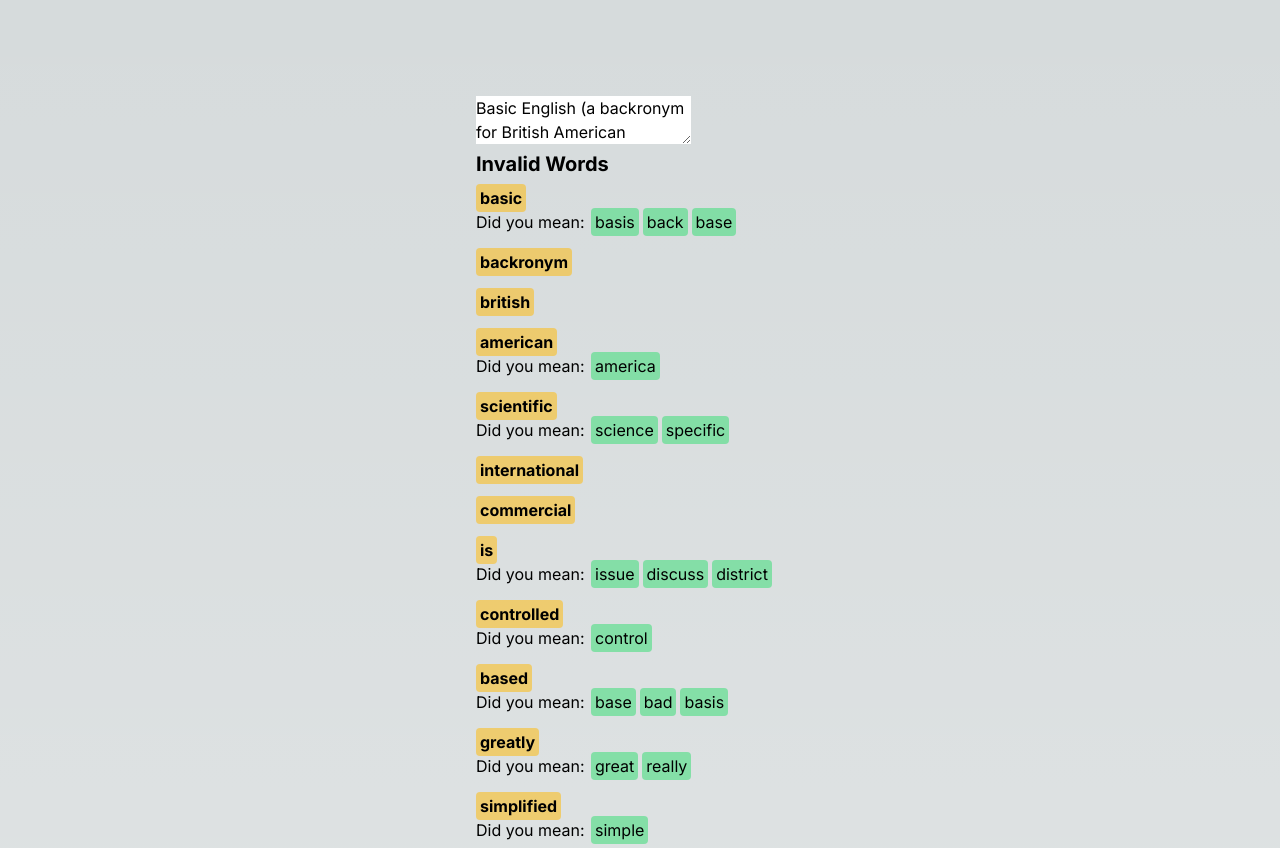
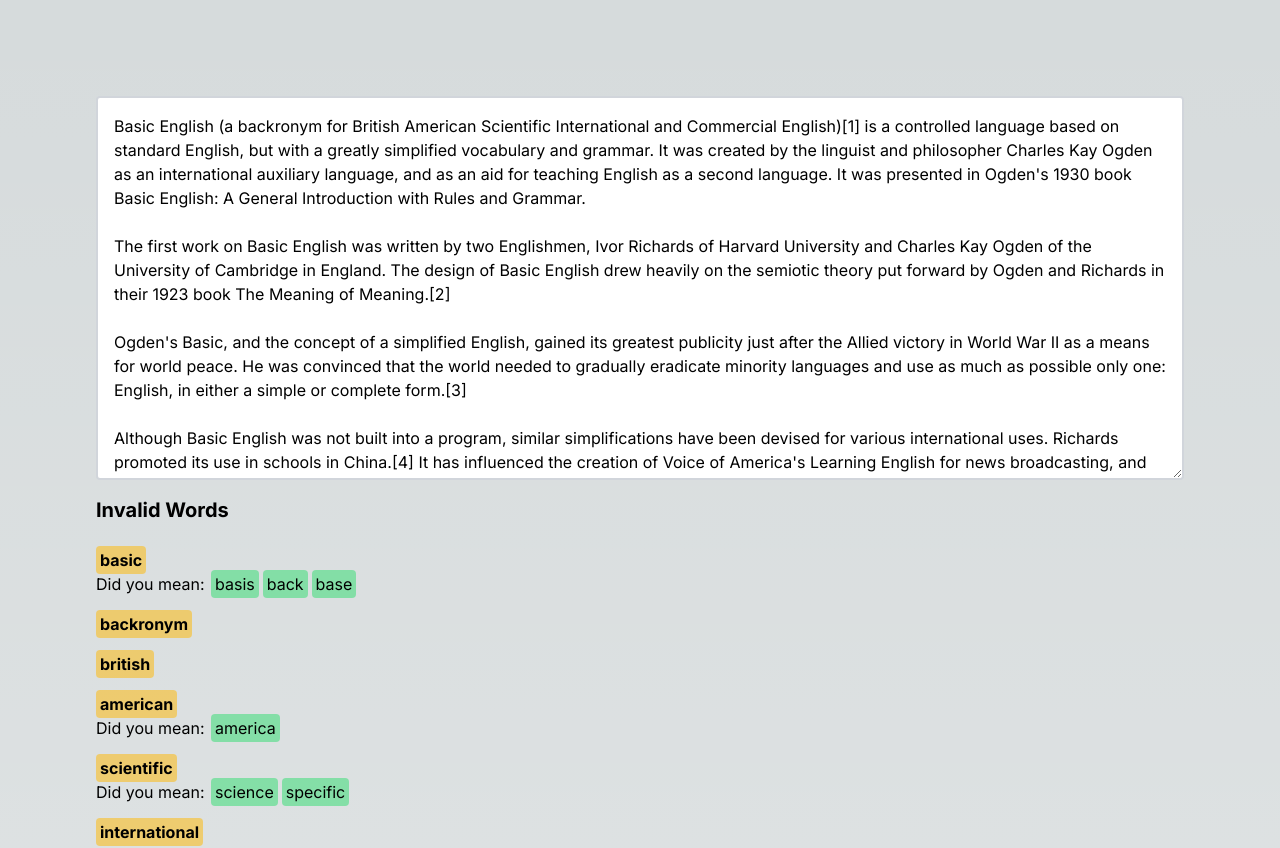
Before and after one commit to antcla/spellcheck-basic-en, a Next.js app: page / in a window 1280 px wide. Shown: the top 848 px of the page. Built offline with nearby package versions, Linux system fonts and the light colour scheme.

Commit message:
feat: improve style

```diff
--- a/src/app/page.tsx
+++ b/src/app/page.tsx
@@ -2,7 +2,7 @@ import { Client } from '@/components/client'
 
 export default function Home() {
   return (
-    <main className="flex min-h-screen flex-col items-center justify-between p-24">
+    <main className="flex min-h-screen flex-col justify-between p-24 gap-4">
       <Client />
     </main>
   )
--- a/src/components/client.tsx
+++ b/src/components/client.tsx
@@ -16,9 +16,9 @@ Ogden's Basic, and the concept of a simplified English, gained its greatest publ
 
 Although Basic English was not built into a program, similar simplifications have been devised for various international uses. Richards promoted its use in schools in China.[4] It has influenced the creation of Voice of America's Learning English for news broadcasting, and Simplified Technical English, another English-based controlled language designed to write technical manuals.`)
   return (
-    <div>
+    <>
       <Textarea value={text} onChange={setState} />
       <InvalidWords text={text} />
-    </div>
+    </>
   )
 }
--- a/src/components/invalid-words.tsx
+++ b/src/components/invalid-words.tsx
@@ -38,14 +38,18 @@ export const InvalidWords = ({ text }: Props) => {
       word.length > 0 && /[A-z]/.test(word) && !validWords.includes(word),
   )
 
+  if (invalid.length === 0) {
+    return <strong>✅ All good</strong>
+  }
+
   return (
-    <div>
+    <>
       <h2 className="text-xl font-bold">Invalid Words</h2>
       <ul>
         {invalid.map((word) => (
           <InvalidWord key={word} word={word} />
         ))}
       </ul>
-    </div>
+    </>
   )
 }
--- a/src/components/textarea.tsx
+++ b/src/components/textarea.tsx
@@ -6,6 +6,7 @@ type Props = {
 export const Textarea = ({ value, onChange }: Props) => {
   return (
     <textarea
+      className="h-96 w-full rounded border-2 border-gray-300 p-4 focus:border-transparent focus:outline-none focus:ring-2 focus:ring-blue-400"
       value={value}
       onChange={(e) => onChange(e.target.value)}
       placeholder="Enter some text..."
```
